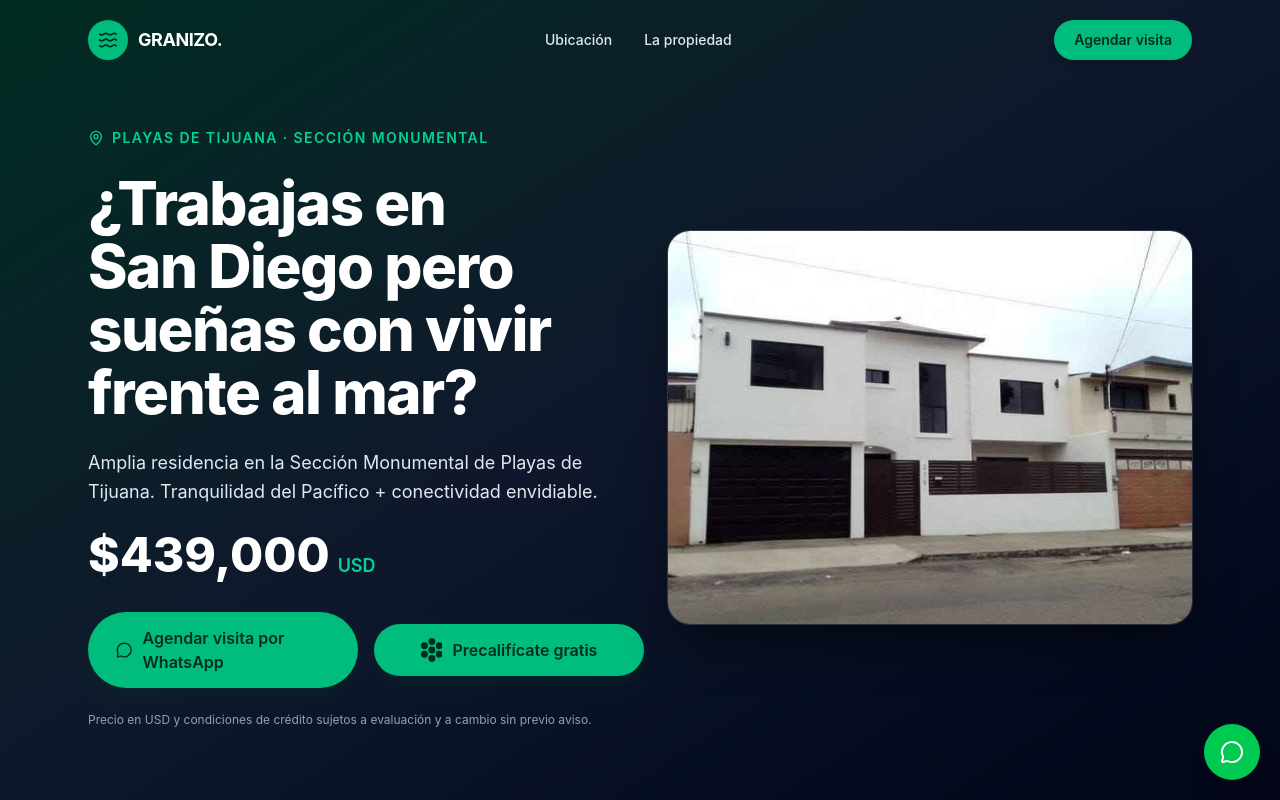
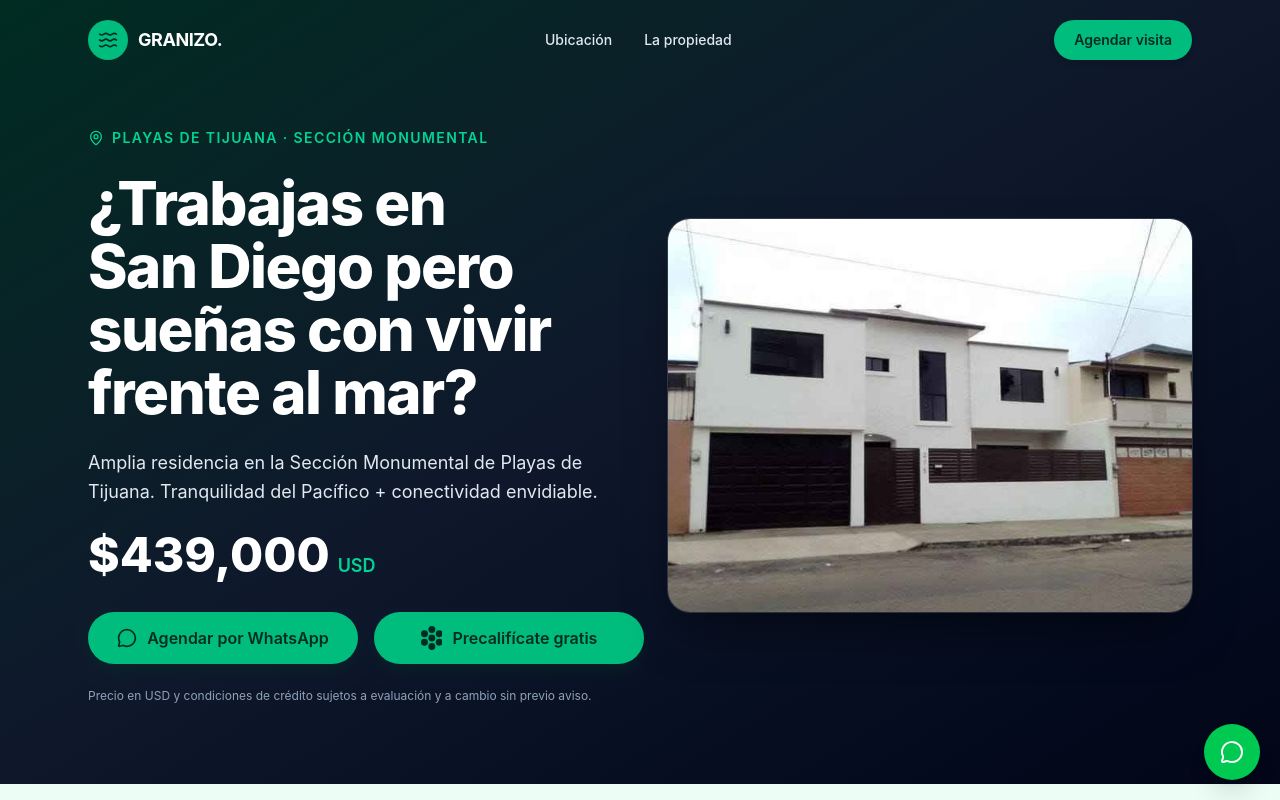
Before and after one commit to amconsultingandservicessc-byte/Granizo-Landing, a Next.js app: page / in a window 1280 px wide. Shown: the top 800 px of the page. Built offline with nearby package versions, Linux system fonts and the light colour scheme.

Commit message:
Hero: acorta texto del botón de WhatsApp para que quepa en una línea (mismo tamaño que Precalifícate)

```diff
--- a/components/hero.tsx
+++ b/components/hero.tsx
@@ -87,7 +87,7 @@ export function Hero() {
               className={ctaClass}
             >
               <MessageCircle className="h-5 w-5" />
-              Agendar visita por WhatsApp
+              Agendar por WhatsApp
             </a>
             <a
               href={PREAPRUEBA_URL}
```
